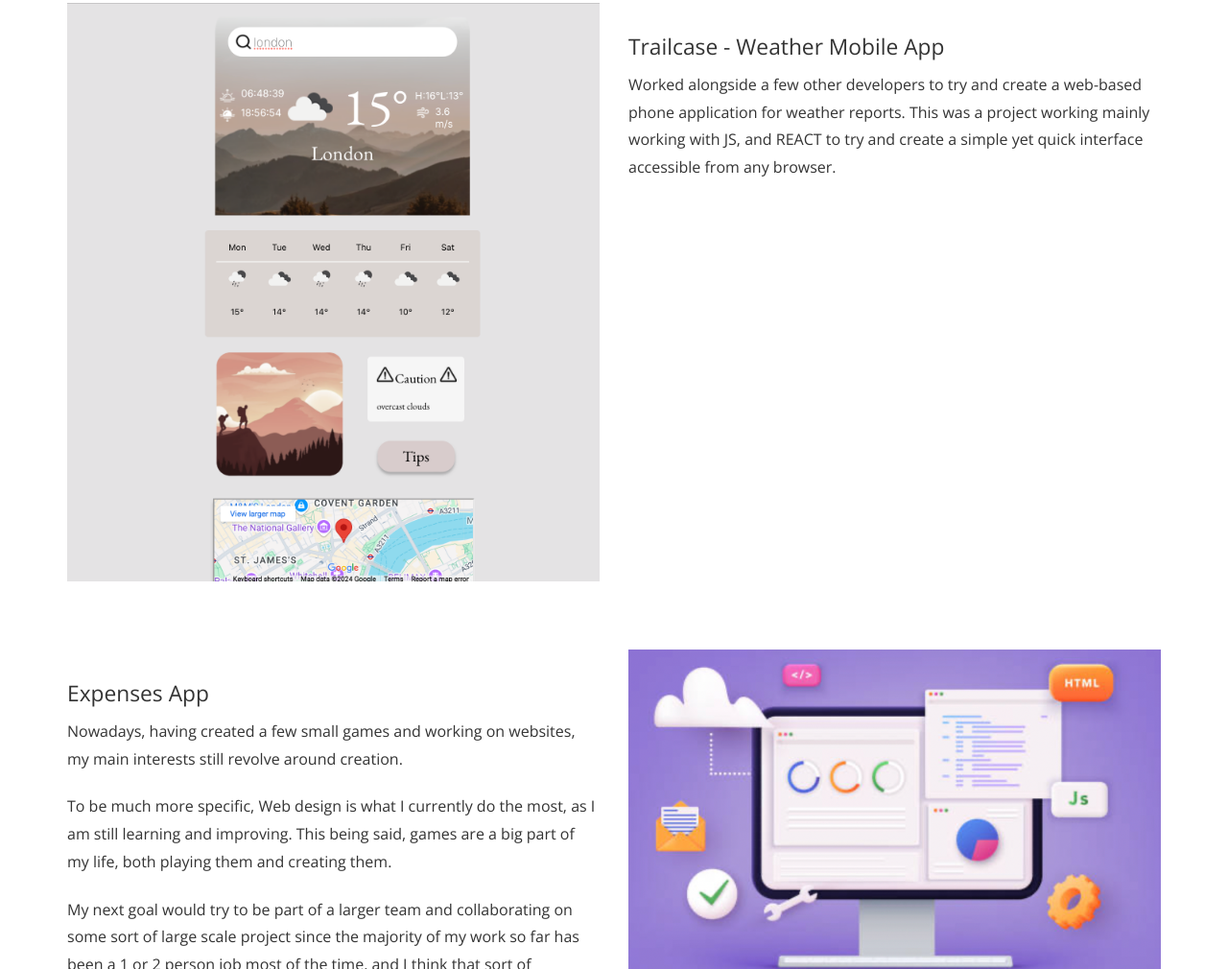
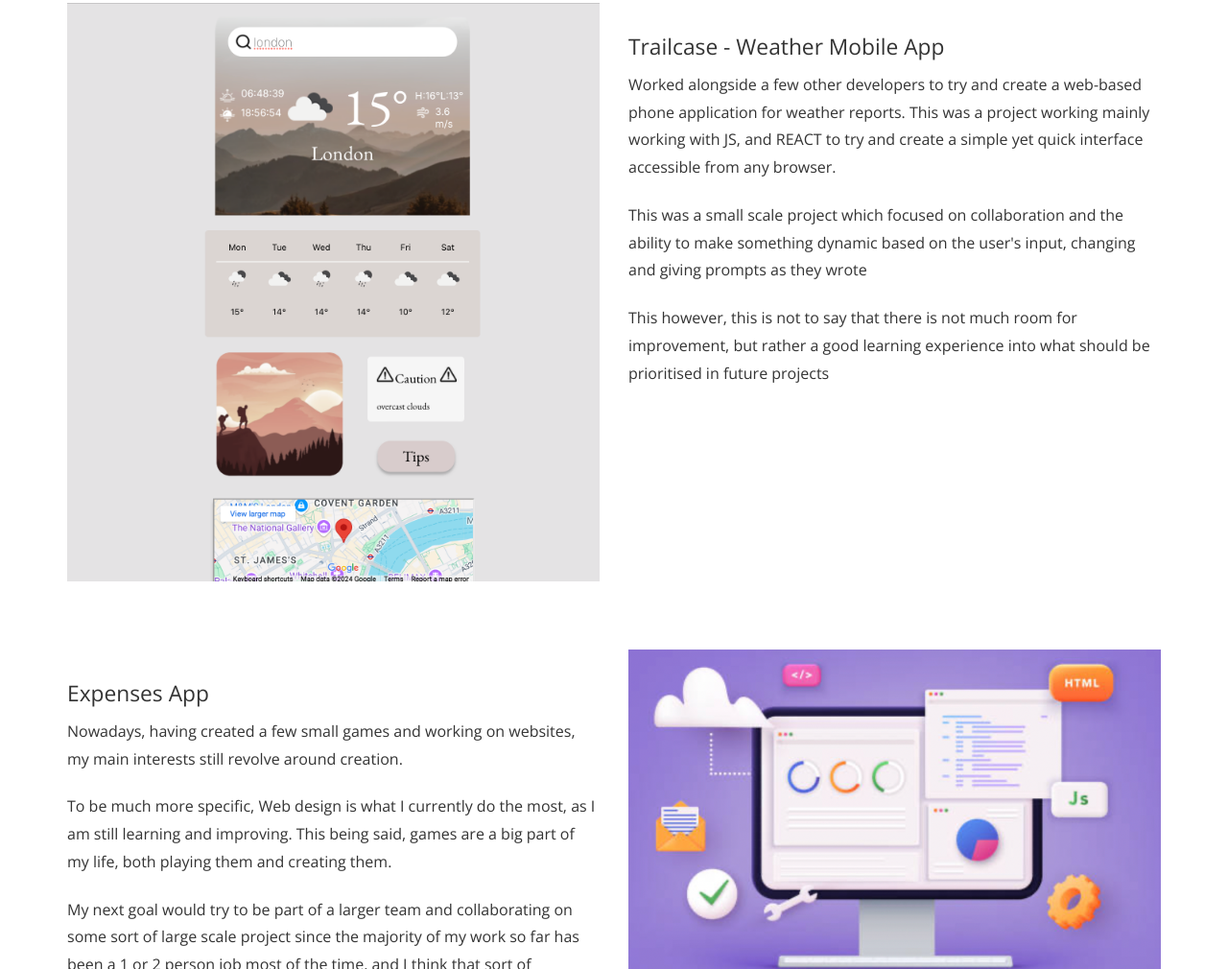
Before and after one commit to Scattz1/Scattz1.github.io, a plain HTML site: page index.html in a window 1280 px wide. Shown: the part 2375-3385 px from the top of the page at 96% size. Drawn offline with nearby package versions, Linux system fonts and the light colour scheme; files whose address does not match are found by name.

Commit message:
projects update

```diff
--- a/index.html
+++ b/index.html
@@ -215,6 +215,8 @@
           <p>Worked alongside a few other developers to try and create a web-based phone application for weather reports.
              This was a project working mainly working with JS, and REACT to try and create a simple yet quick interface accessible from any browser.
           </p>
+          <p>This was a small scale project which focused on collaboration and the ability to make something dynamic based on the user's input, changing and giving prompts as they wrote</p>
+          <p>This however, this is not to say that there is not much room for improvement, but rather a good learning experience into what should be prioritised in future projects</p>
         </div>
       </div>
       <div class="row probootstrap-animate" data-animate-effect="fadeIn">
```
